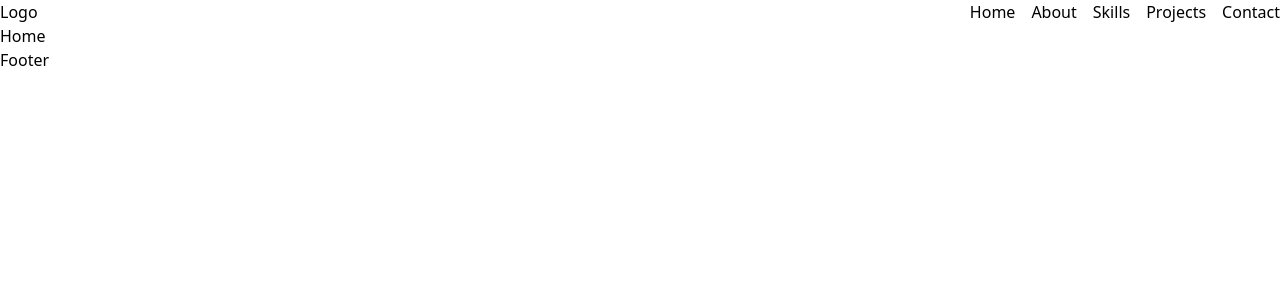
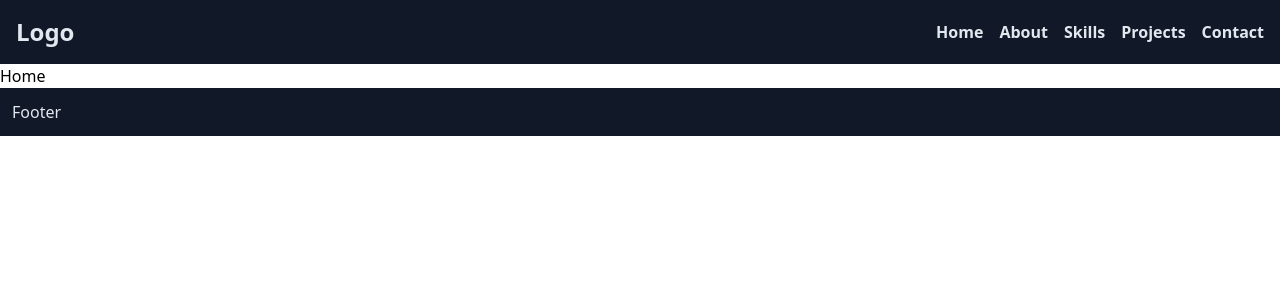
Before and after one commit to dastaten/staten-tech, a React (Vite) app: page / in a window 1280 px wide. Shown: the top 300 px of the page. Built offline with nearby package versions, Linux system fonts and the light colour scheme.

Commit message:
Framework done.

```diff
--- a/src/App.jsx
+++ /dev/null
@@ -1,7 +0,0 @@
-export default function App() {
-  return (
-    <div>
-
-    </div>
-  );
-}
--- a/src/components/Footer.jsx
+++ b/src/components/Footer.jsx
@@ -1,7 +1,7 @@
 export default function Footer() {
   return (
-    <div>
+    <footer className='flex items-center justify-between p-3 bg-gray-900 text-slate-200'>
       Footer
-    </div>
+    </footer>
   );
 }
--- a/src/components/Navbar.jsx
+++ b/src/components/Navbar.jsx
@@ -2,14 +2,34 @@ import { NavLink } from 'react-router-dom';
 
 export default function Navbar() {
   return (
-    <nav className='flex justify-between'>
-      <div>Logo</div>
-      <ul className='hidden space-x-4 md:flex'>
-        <li><NavLink to="/">Home</NavLink></li>
-        <li><NavLink to="/about">About</NavLink></li>
-        <li><NavLink to="/skills">Skills</NavLink></li>
-        <li><NavLink to="/projects">Projects</NavLink></li>
-        <li><NavLink to="/contact">Contact</NavLink></li>
+    <nav className='flex items-center justify-between p-4 bg-gray-900 text-slate-200'>
+      <div className='text-2xl font-bold'>Logo</div>
+      <ul className='hidden space-x-4 font-semibold md:flex '>
+        <li>
+          <NavLink className='hover:text-slate-100' to="/">
+            Home
+          </NavLink>
+        </li>
+        <li>
+          <NavLink className='hover:text-slate-100' to="/about">
+            About
+          </NavLink>
+        </li>
+        <li>
+          <NavLink className='hover:text-slate-100' to="/skills">
+            Skills
+          </NavLink>
+        </li>
+        <li>
+          <NavLink className='hover:text-slate-100' to="/projects">
+            Projects
+          </NavLink>
+        </li>
+        <li>
+          <NavLink className='hover:text-slate-100' to="/contact">
+            Contact
+          </NavLink>
+        </li>
       </ul>
     </nav>
   );
--- a/src/layouts/Layout.jsx
+++ b/src/layouts/Layout.jsx
@@ -3,10 +3,10 @@ import Footer from '../components/Footer';
 
 export default function Layout({ children }) {
   return (
-    <>
+    <div>
       <Navbar />
       {children}
       <Footer />
-    </>
+    </div>
   );
 }
--- a/src/main.jsx
+++ b/src/main.jsx
@@ -28,22 +28,18 @@ const router = createBrowserRouter(
     {
       path: '/about',
       element: <Layout><About /></Layout>,
-      errorElement: <PageNotFound />
     },
     {
       path: '/skills',
       element: <Layout><Skills /></Layout>,
-      errorElement: <PageNotFound />
     },
     {
       path: '/projects',
       element: <Layout><Projects /></Layout>,
-      errorElement: <PageNotFound />
     },
     {
       path: '/contact',
       element: <Layout><Contact /></Layout>,
-      errorElement: <PageNotFound />
     },
   ]
 );
```
